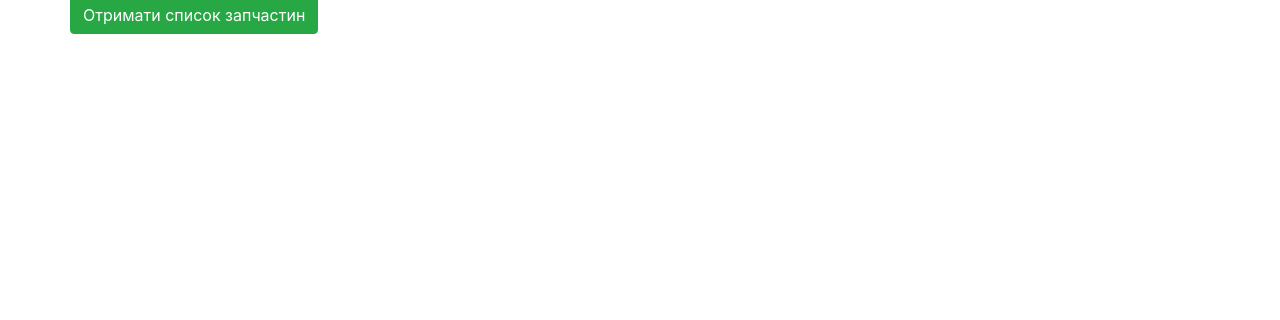
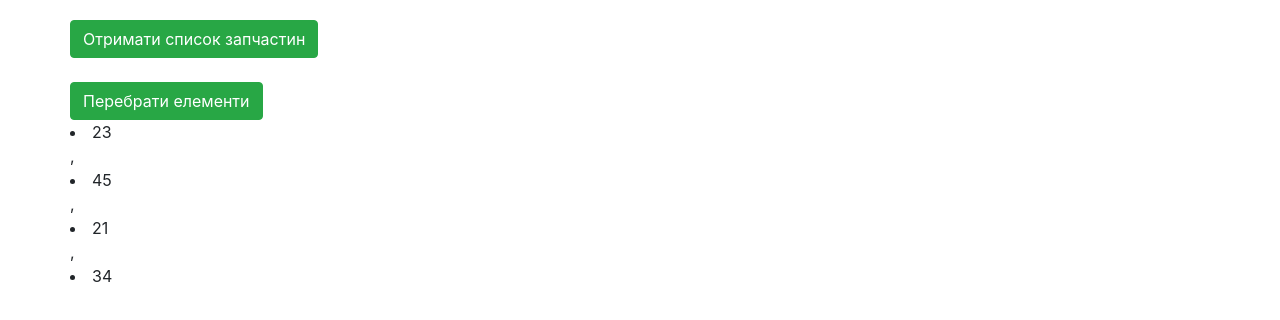
Before and after one commit to novakvova/pu816JavaScript, a website: page hellojson.html in a window 1280 px wide. Shown: the part 154-474 px from the top of the page. Drawn offline with nearby package versions, Linux system fonts and the light colour scheme.

Commit message:
Foreach and map

```diff
--- a/hellojson.html
+++ b/hellojson.html
@@ -24,13 +24,28 @@
         <div id="content">
 
         </div>
+        <br />
         <div class="row">
             <div col="12">
                 <a href="#" class="btn btn-success" id="getParts">
                     Отримати список запчастин
                 </a>
 
-                <div id="content-parts" >
+                <div id="content-parts">
+
+                </div>
+            </div>
+
+        </div>
+
+        <br />
+        <div class="row">
+            <div col="12">
+                <a href="#" class="btn btn-success" id="getParts">
+                    Перебрати елементи
+                </a>
+
+                <div id="foreach-content">
 
                 </div>
             </div>
@@ -84,8 +99,6 @@
                 }
             }
         });
-
-
     </script>
 
     <script>
@@ -113,6 +126,32 @@
         });
     </script>
 
+    <script>
+        window.addEventListener("load", function () {
+            //console.log("Foreach");
+            let mas = [23, 45, 21, 34];
+            console.log("----Foreach лямда----");
+            mas.forEach(item => {
+                console.log("mas: ", item);
+            });
+
+            console.log("----Foreach function----");
+            mas.forEach(function(item) {
+                console.log("mas: ", item);
+            });
+
+            let contenForeach = document.getElementById("foreach-content");
+
+            let result = mas.map(function (item) {
+                return `<li>${item}</li>`;
+                //console.log("mas: ", item);
+            });
+
+            console.log("map", result);
+            contenForeach.innerHTML = result;
+
+        });
+    </script>
 </body>
 
 </html>
```
